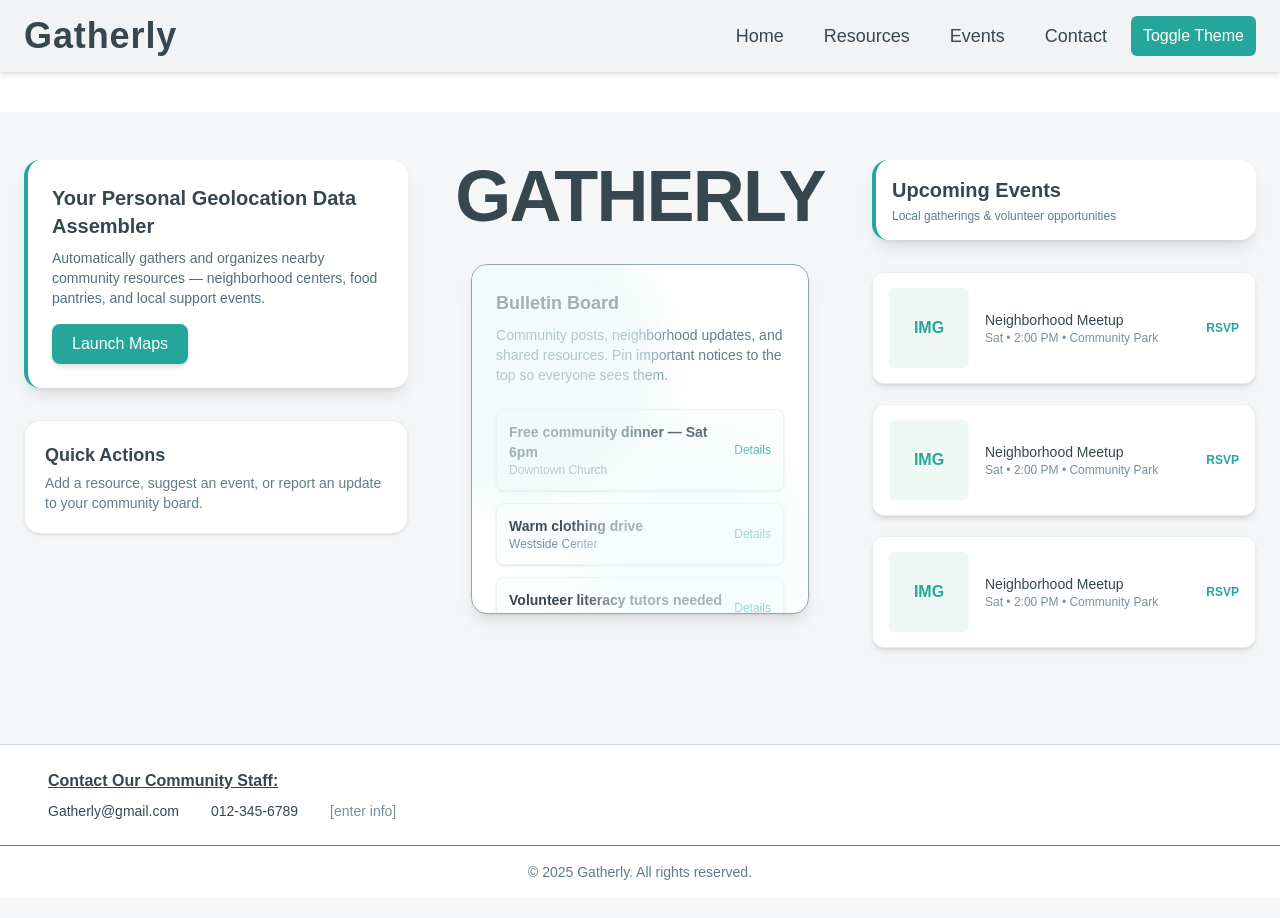
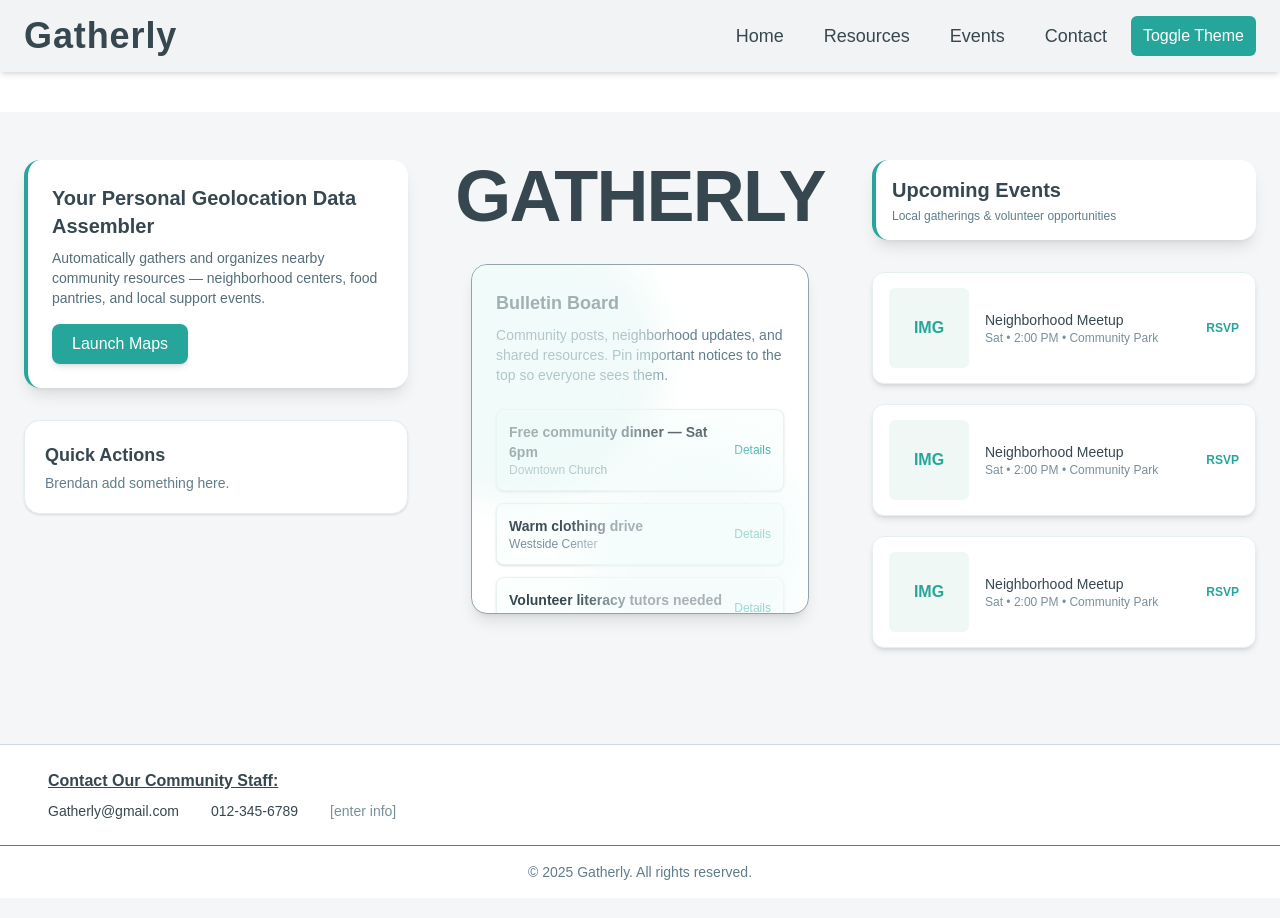
Before and after one commit to TSA-Group/tsa_group_starter, a Next.js app: page / in a window 1280 px wide. Shown: the top 918 px of the page. Built offline with nearby package versions, Linux system fonts and the light colour scheme.

Commit message:
Update page.tsx

```diff
--- a/app/page.tsx
+++ b/app/page.tsx
@@ -84,7 +84,7 @@ export default function Home() {
           >
             <h3 className="text-lg font-semibold mb-1">Quick Actions</h3>
             <p className="text-sm text-[#607D8B]">
-              Add a resource, suggest an event, or report an update to your community board.
+              Brendan add something here.
             </p>
           </motion.div>
         </motion.section>
```
